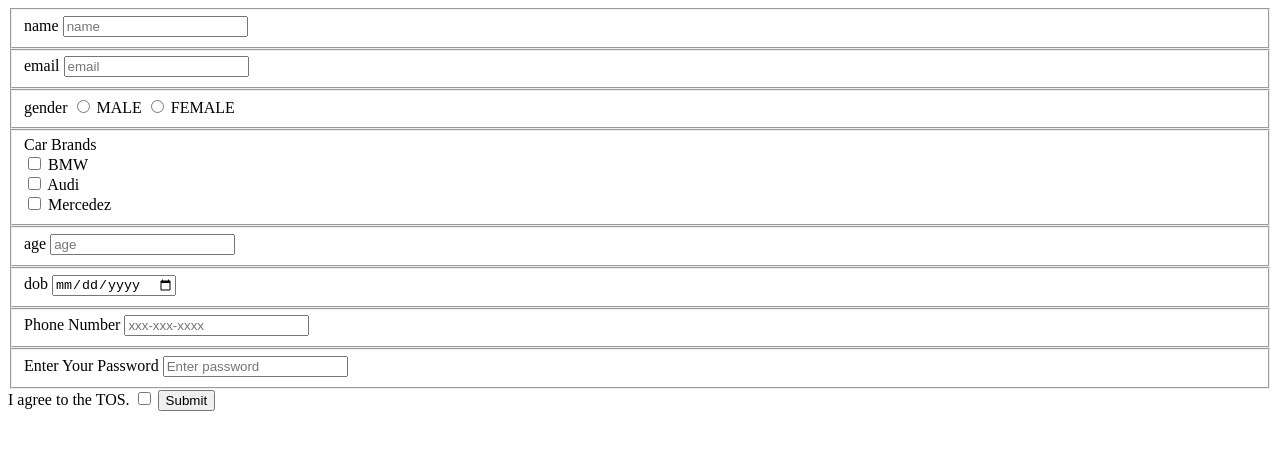
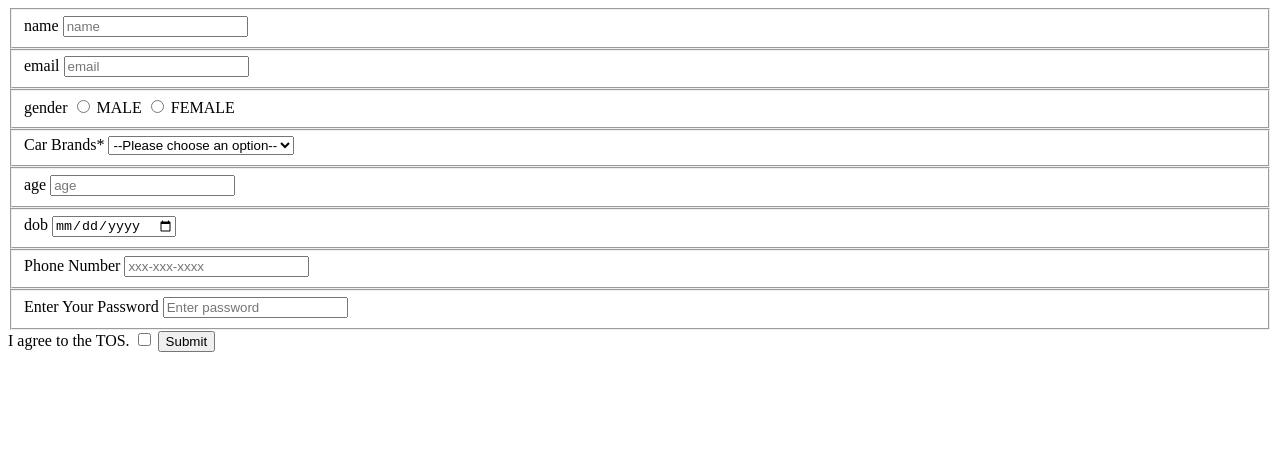
Before and after one commit to acciojob/signup-form-car-ray-sarthak, a website: page main.html in a window 1280 px wide. Drawn offline with Linux system fonts and the light colour scheme.

Commit message:
created a submission

```diff
--- a/main.html
+++ b/main.html
@@ -26,13 +26,13 @@
 			<label for="female">FEMALE</label>
 		</fieldset>
 		<fieldset>
-			<label for="select cars">Car Brands</label><br>
-			<input type="checkbox" name ="cars" id="select cars" value="b">
-			<label for="BMW">BMW</label><br>
-			<input type="checkbox" name ="cars" id="cars" value="a">
-			<label for="Audi">Audi</label><br>
-			<input type="checkbox" name ="cars" id="cars" value="m">
-			<label for="Mercedez">Mercedez</label><br>
+			<label for="cars">Car Brands*</label>
+		<select name="cars" id="cars" required>
+			<option value="" disabled selected>--Please choose an option--</option>
+			<option value="bmw">BMW</option>
+			<option value="audi">Audi</option>
+			<option value="mercedes">Mercedes</option>
+		</select> <br>
 		</fieldset>
 		<fieldset>
 			<label for="age">age</label>
@@ -43,8 +43,8 @@
 			<input type="date" required id="dob" name="dob">
 		</fieldset>
 		<fieldset>
-			<label for="input tel">Phone Number</label>
-			<input type="tel" name="tel" required id="input tel" placeholder="xxx-xxx-xxxx">
+			<label for="tel">Phone Number</label>
+		<input type="tel" id="tel" name="tel" placeholder="xxx-xxx-xxxx"> <br>
 		</fieldset>
 		<fieldset>
 			<label for="password">Enter Your Password</label>
```
